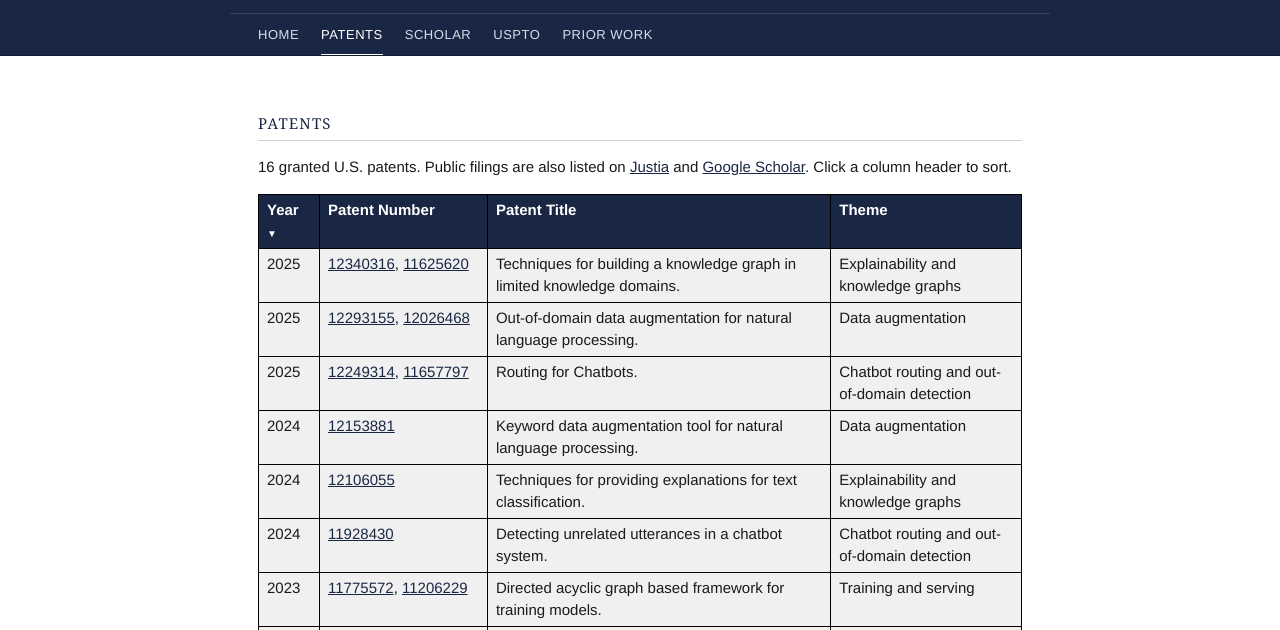
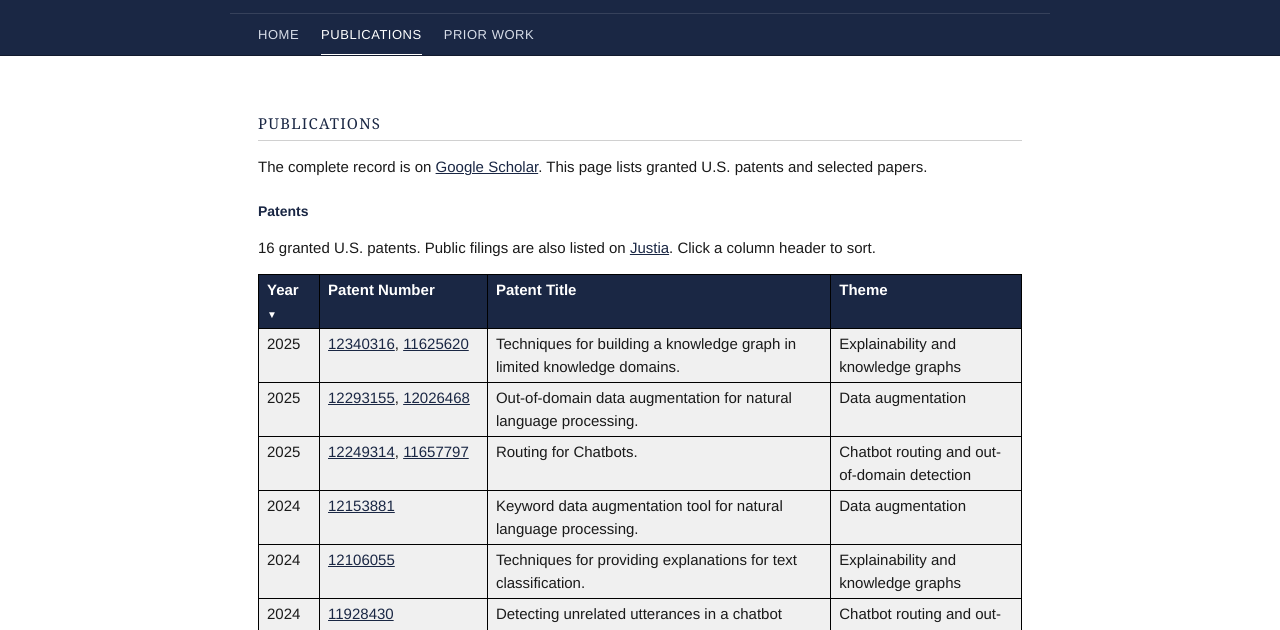
Before and after one commit to gautamsingaraju/gautamsingaraju.github.io, a plain HTML site: page publications.html in a window 1280 px wide. Shown: the part 101-731 px from the top of the page. Drawn offline with Linux system fonts and the light colour scheme.

Commit message:
Rename the Patents nav to Publications and drop Scholar from the header.
Scholar belongs on the Publications page as the complete record, so the top bar stays Home, Publications, and Prior work.

Co-authored-by: Cursor <cursoragent@cursor.com>

```diff
--- a/publications.html
+++ b/publications.html
@@ -4,15 +4,15 @@
     <meta charset="utf-8" />
     <meta name="viewport" content="width=device-width, initial-scale=1" />
     <meta name="color-scheme" content="light dark" />
-    <title>Patents — Gautam Singaraju, Ph.D.</title>
-    <meta name="description" content="16 granted U.S. patents by Gautam Singaraju in conversational machine learning, plus selected publications." />
+    <title>Publications — Gautam Singaraju, Ph.D.</title>
+    <meta name="description" content="Patents and selected publications by Gautam Singaraju. Google Scholar is the complete record." />
     <meta name="author" content="Gautam Singaraju" />
     <link rel="canonical" href="https://gautamsingaraju.github.io/publications.html" />
     <link rel="alternate" type="text/plain" href="https://gautamsingaraju.github.io/llms.txt" title="LLM-readable profile" />
     <link rel="alternate" type="application/json" href="https://gautamsingaraju.github.io/profile.json" title="Structured profile" />
     <meta property="og:type" content="website" />
-    <meta property="og:title" content="Patents — Gautam Singaraju, Ph.D." />
-    <meta property="og:description" content="16 granted U.S. patents in conversational machine learning." />
+    <meta property="og:title" content="Publications — Gautam Singaraju, Ph.D." />
+    <meta property="og:description" content="Patents and selected publications. Google Scholar is the complete record." />
     <meta property="og:url" content="https://gautamsingaraju.github.io/publications.html" />
     <meta property="og:image" content="https://gautamsingaraju.github.io/images/gautam.jpg" />
     <link rel="stylesheet" type="text/css" href="styles.css" />
@@ -20,7 +20,7 @@
     {
       "@context": "https://schema.org",
       "@type": "CollectionPage",
-      "name": "Patents — Gautam Singaraju",
+      "name": "Publications — Gautam Singaraju",
       "url": "https://gautamsingaraju.github.io/publications.html",
       "author": { "@type": "Person", "name": "Gautam Singaraju", "url": "https://gautamsingaraju.github.io/" }
     }
@@ -38,19 +38,21 @@
     </div>
     <nav class="site-nav">
         <a href="index.html">Home</a>
-        <a href="publications.html" class="current">Patents</a>
-        <a href="https://scholar.google.com/citations?user=sz9EMoUAAAAJ&amp;hl=en" target="_blank">Scholar</a>
-        <a href="https://uspto.report/company/Singaraju-Gautam" target="_blank">USPTO</a>
+        <a href="publications.html" class="current">Publications</a>
         <a href="earlier.html">Prior work</a>
     </nav>
 </header>
 <main class="main">
 <div id="content">
 
-<h1>Patents</h1>
+<h1>Publications</h1>
+<p>The complete record is on
+<a href="https://scholar.google.com/citations?user=sz9EMoUAAAAJ&amp;hl=en" target="_blank">Google Scholar</a>.
+This page lists granted U.S. patents and selected papers.</p>
+
+<h3>Patents</h3>
 <p>16 granted U.S. patents. Public filings are also listed on
-<a href="https://uspto.report/company/Singaraju-Gautam" target="_blank">Justia</a>
-and <a href="https://scholar.google.com/citations?user=sz9EMoUAAAAJ&amp;hl=en" target="_blank">Google Scholar</a>.
+<a href="https://uspto.report/company/Singaraju-Gautam" target="_blank">Justia</a>.
 Click a column header to sort.</p>
 
 <div class="table-wrap">
@@ -105,7 +107,7 @@ Click a column header to sort.</p>
     <li>Brent ByungHoon Kang, Gautam Singaraju: Spam Detection Using Network-Level Characteristics. Encyclopedia of Cryptography and Security (2nd Ed.) 2011: 1231-123</li>
 </ul>
 
-<h3>Publications</h3>
+<h3>Selected papers</h3>
 <ul>
 	<li>Rhiannon Weaver, Chris Nunnery, Gautam Singaraju, Brent ByungHoon Kang. Assessing Botnet Population Dynamics and Relationships, FloCon 2011, Salt Lake City, UT. <a href="https://resources.sei.cmu.edu/library/asset-view.cfm?assetid=50664" target="_blank">SEI</a></li>
     <li>Gautam Singaraju, Jeffery Moss, Brent Kang. Tracking Email Reputation for Authenticated Sender Identities, Fifth Conference on Email and Anti-Spam, CEAS 2008.</li>
```
Also changed, not shown: earlier.html (+1 -3 lines), index.html (+2 -4 lines), llms.txt.
